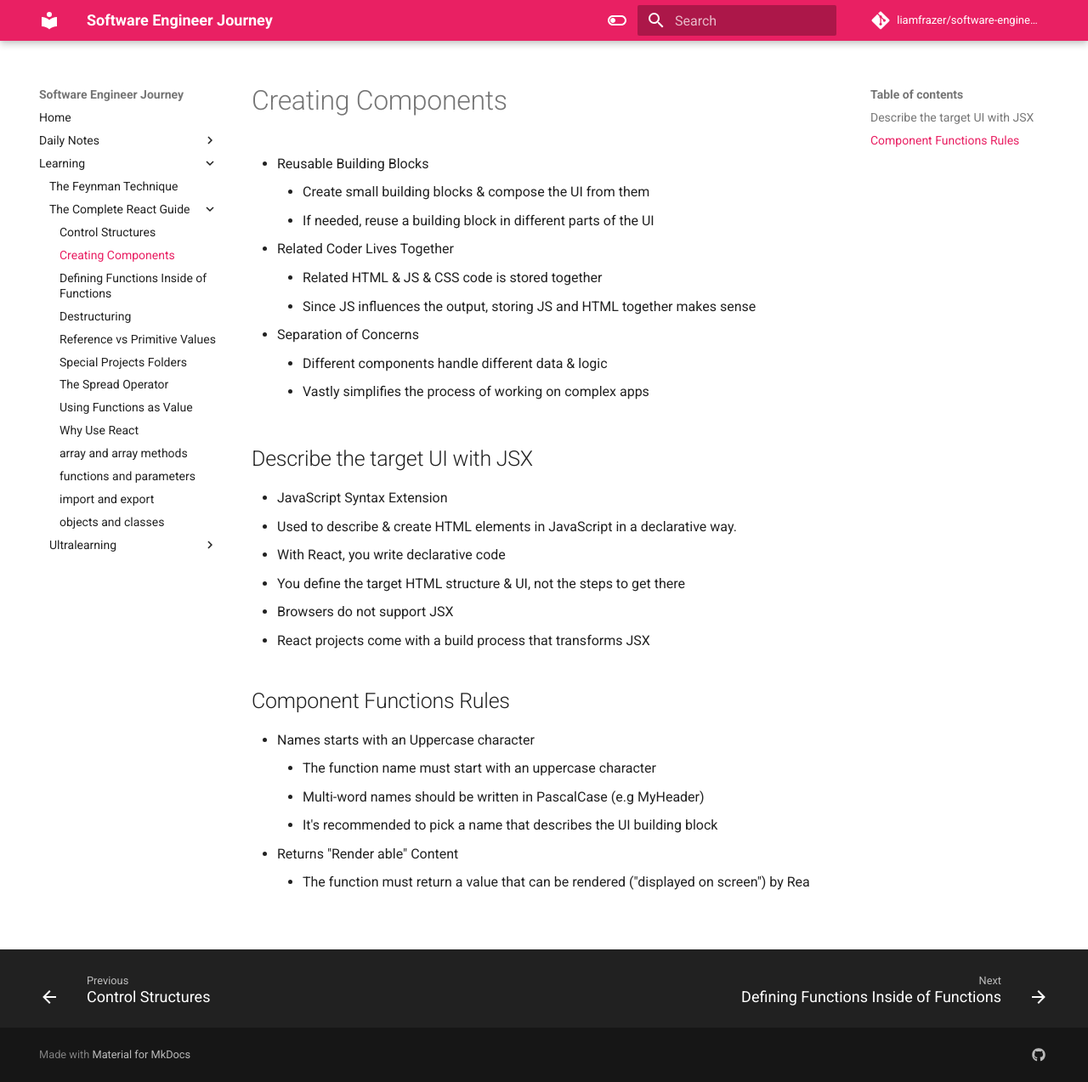
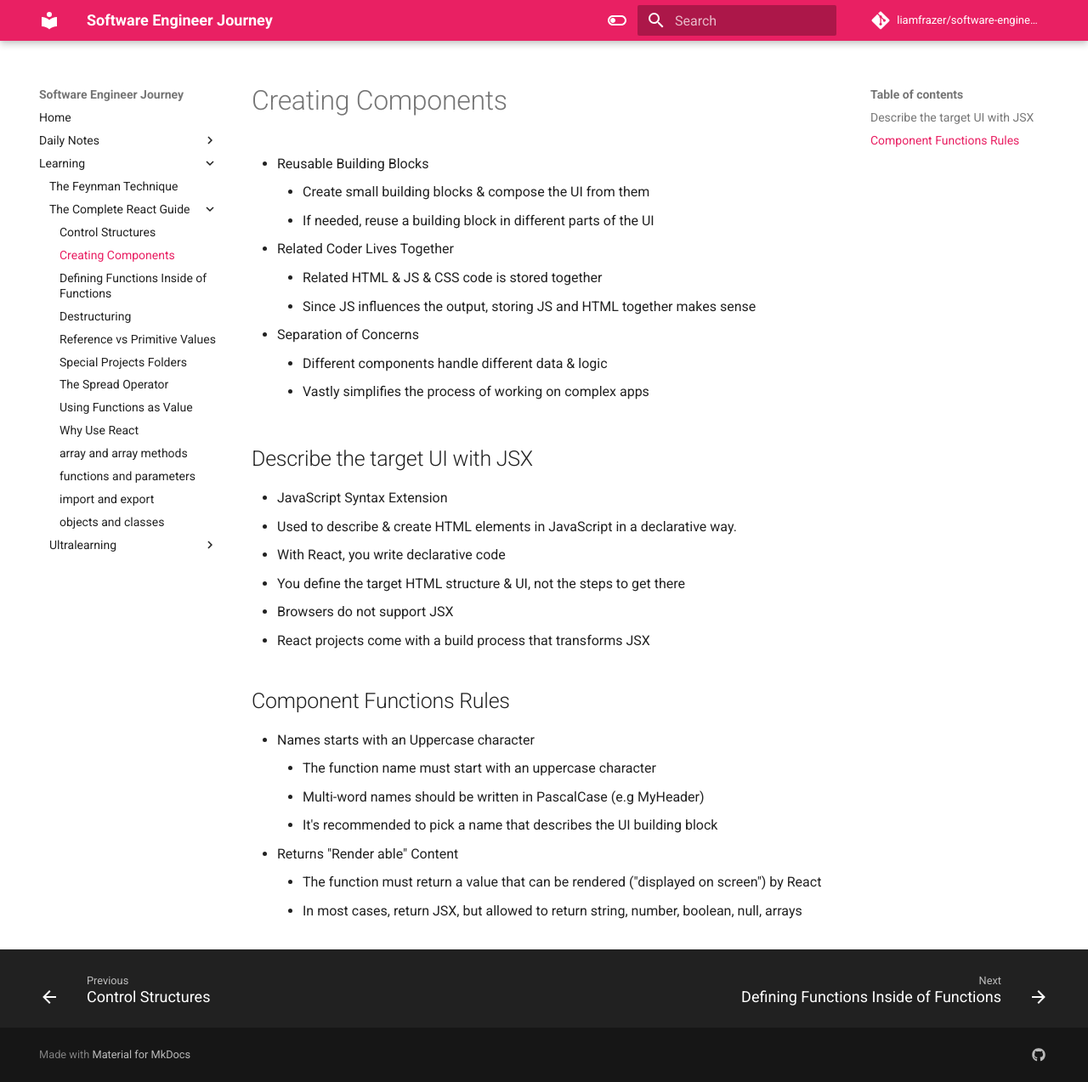
Before and after one commit to liamfrazer/software-engineer-journey, an MkDocs documentation site: the page built from docs/Learning/The Complete React Guide/Creating Components.md, in a window 1280 px wide and 1273 px high. Shown: the whole window at 85% size. Built offline with MkDocs 1.6.1 and Material for MkDocs 9.7.7, drawn with Linux system fonts in a browser that asks for light colours; comment, search, counter and statistics services are not loaded.

Commit message:
vault backup: 2023-12-16 05:49:51

```diff
--- a/docs/Learning/The Complete React Guide/Creating Components.md
+++ b/docs/Learning/The Complete React Guide/Creating Components.md
@@ -33,4 +33,5 @@ tags:
 	* Multi-word names should be written in PascalCase (e.g MyHeader)
 	* It's recommended to pick a name that describes the UI building block
 * Returns "Render able" Content
-	* The function must return a value that can be rendered ("displayed on screen") by Rea
+	* The function must return a value that can be rendered ("displayed on screen") by React
+	* In most cases, return JSX, but allowed to return string, number, boolean, null, arrays
```
